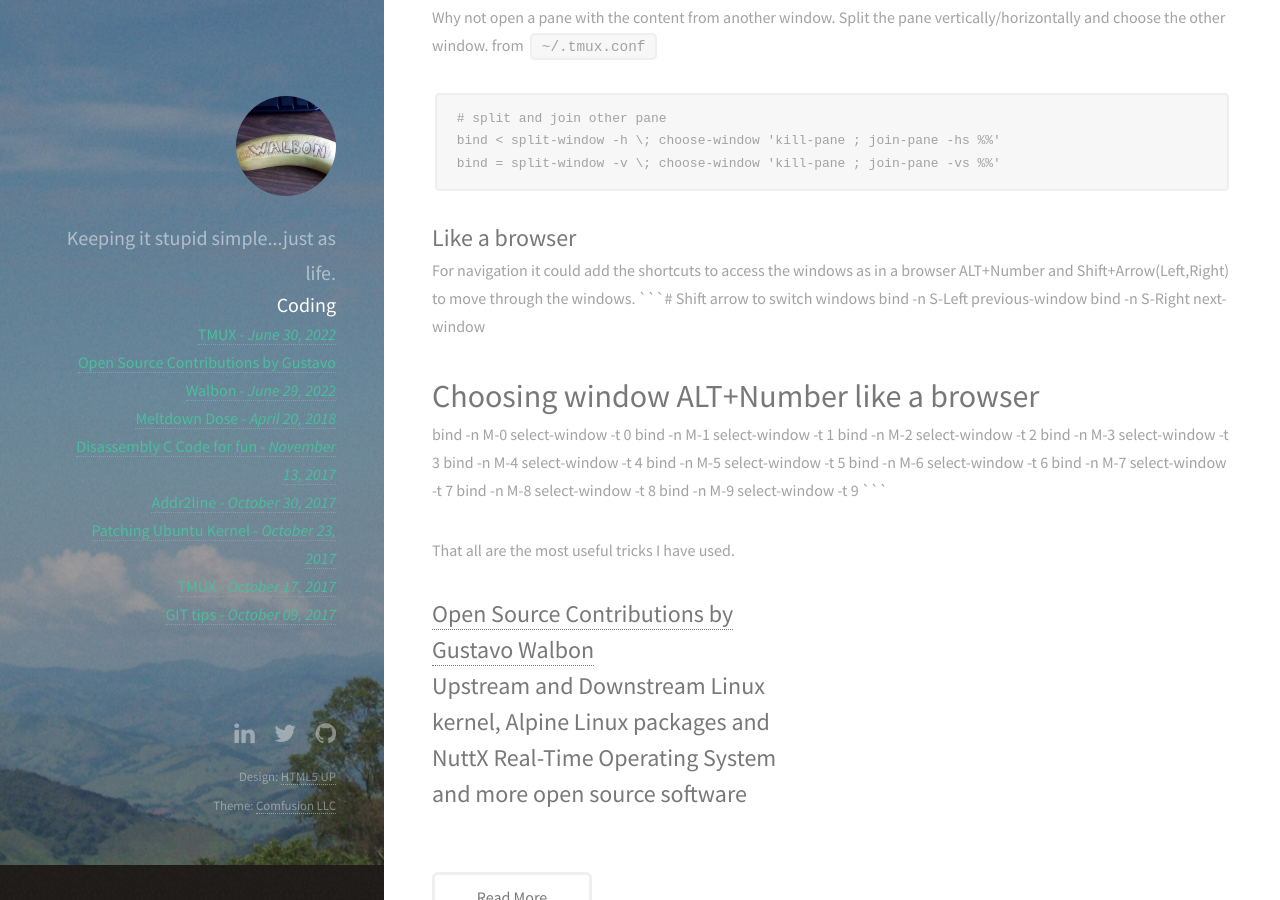
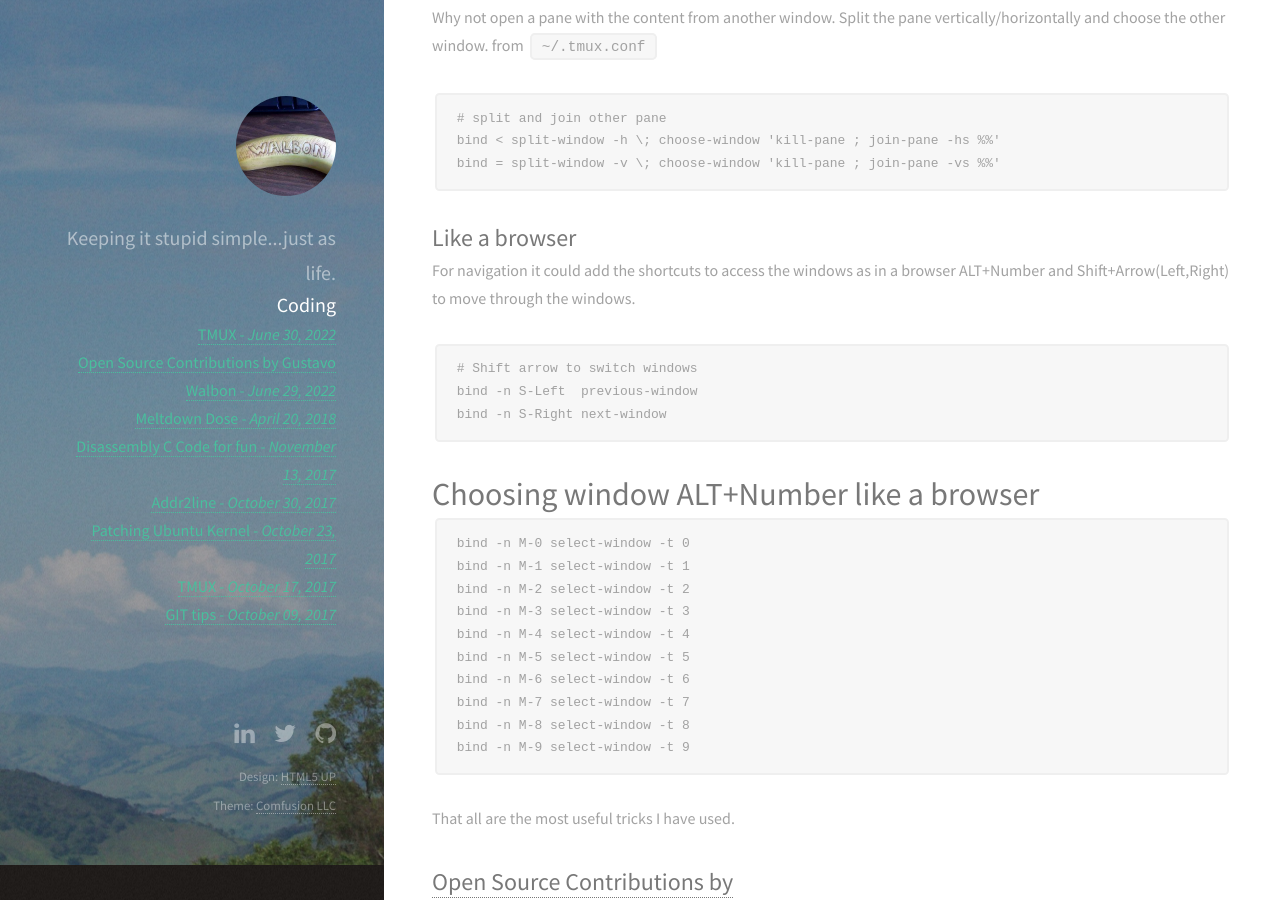
Before and after one commit to walbon/walbon.github.io, a Jekyll site: the page built from _posts/2022-06-30-TMUX-updated.md, in a window 1280 px wide and 900 px high, scrolled down 710 px. Built offline with Jekyll 4.4.1, drawn with Linux system fonts in a browser that asks for light colours; nearby versions of some CDN libraries; comment, search, counter and statistics services are not loaded; part of the change alters nothing that is shown.

````diff
--- a/_posts/2022-06-30-TMUX-updated.md
+++ b/_posts/2022-06-30-TMUX-updated.md
@@ -34,11 +34,15 @@ bind = split-window -v \; choose-window 'kill-pane ; join-pane -vs %%'
 ```
 ## Like a browser
 For navigation it could add the shortcuts to access the windows as in a browser ALT+Number and Shift+Arrow(Left,Right) to move through the windows.
-```# Shift arrow to switch windows
+```
+# Shift arrow to switch windows
 bind -n S-Left  previous-window
 bind -n S-Right next-window
+```
+# Choosing window ALT+Number like a browser
 
-# Choosing window ALT+Number like a browser
+
+```
 bind -n M-0 select-window -t 0
 bind -n M-1 select-window -t 1
 bind -n M-2 select-window -t 2
````
